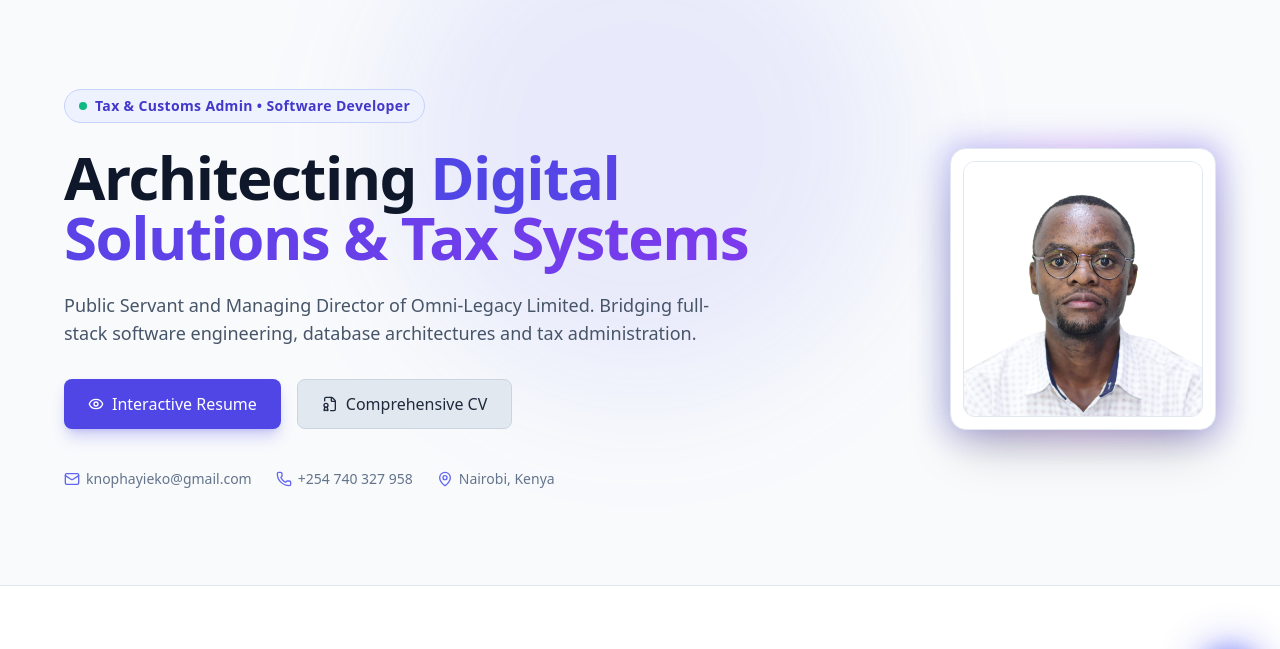
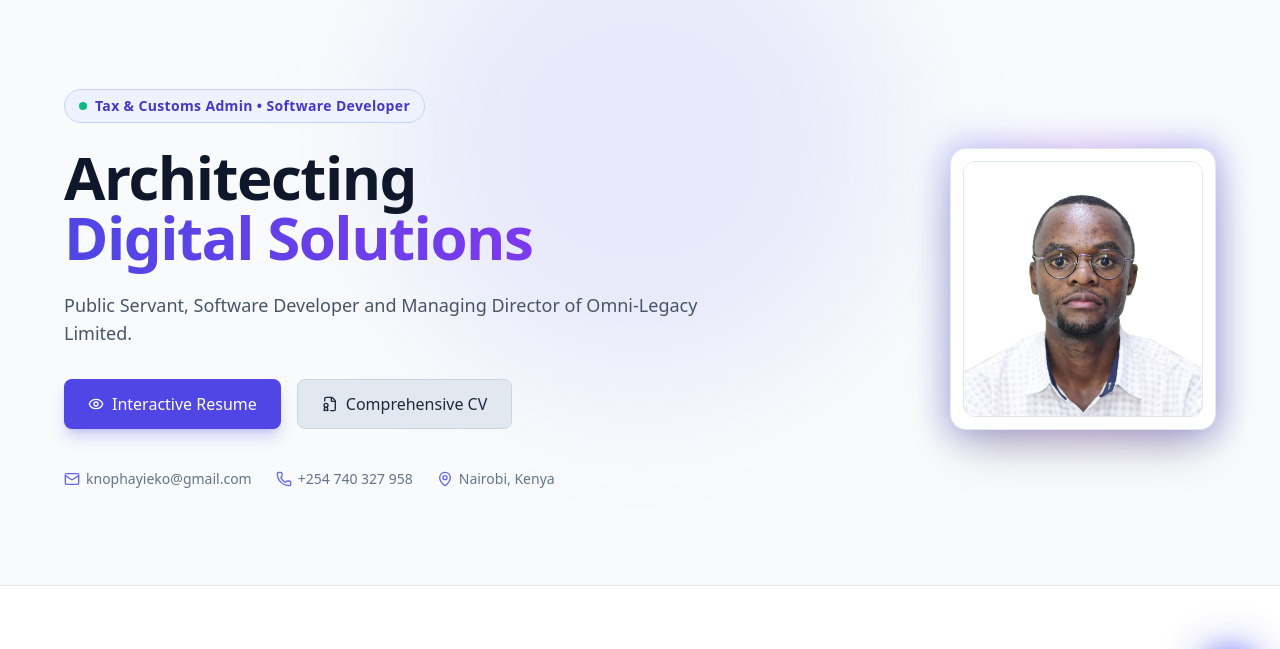
Before and after one commit to Knoph1/Knoph1, a plain HTML site: page index.html in a window 1280 px wide. Shown: the part 72-721 px from the top of the page. Drawn offline with nearby package versions, Linux system fonts and the light colour scheme.

Commit message:
Update heading and description in index.html
Signed-off-by: Knoph Ayieko <knopholuoch@yahoo.com>

```diff
--- a/index.html
+++ b/index.html
@@ -297,10 +297,10 @@
             Tax & Customs Admin • Software Developer
           </div>
           <h1 class="text-3xl sm:text-5xl lg:text-6xl font-extrabold tracking-tight leading-tight text-slate-900 dark:text-white">
-            Architecting <span class="text-transparent bg-clip-text bg-gradient-to-r from-indigo-600 to-violet-600 dark:from-indigo-400 dark:to-violet-400">Digital Solutions & Tax Systems</span>
+            Architecting <br /><span class="text-transparent bg-clip-text bg-gradient-to-r from-indigo-600 to-violet-600 dark:from-indigo-400 dark:to-violet-400">Digital Solutions</span>
           </h1>
           <p class="text-slate-600 dark:text-slate-300 text-base sm:text-lg max-w-2xl leading-relaxed mx-auto md:mx-0">
-            Public Servant and Managing Director of Omni-Legacy Limited. Bridging full-stack software engineering, database architectures and tax administration.
+            Public Servant, Software Developer and Managing Director of Omni-Legacy Limited.
           </p>
           <div class="flex flex-wrap gap-4 justify-center md:justify-start pt-2">
             <button @click="docModal = true; activeTab = 'resume';" class="px-6 py-3 bg-indigo-600 hover:bg-indigo-500 text-white font-medium rounded-lg shadow-lg shadow-indigo-600/25 hover:shadow-indigo-600/40 transition-all flex items-center gap-2">
```
